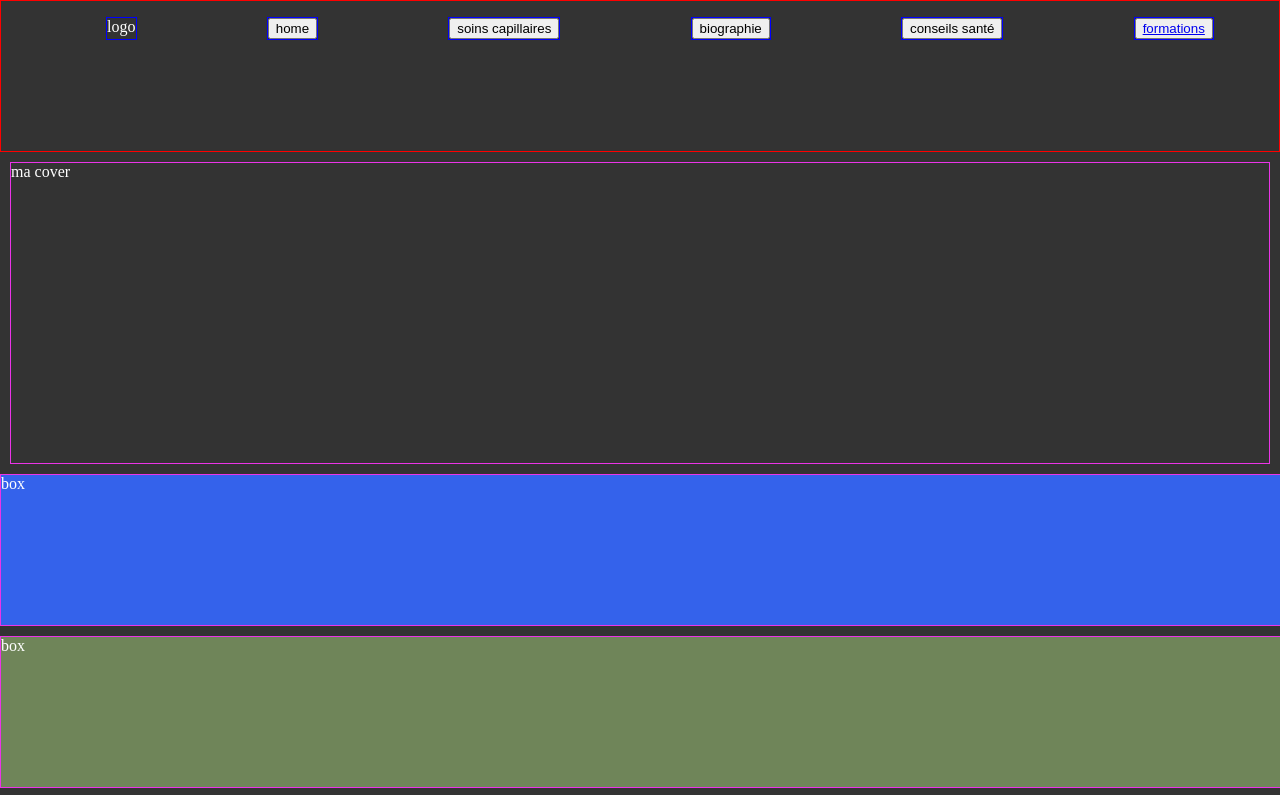
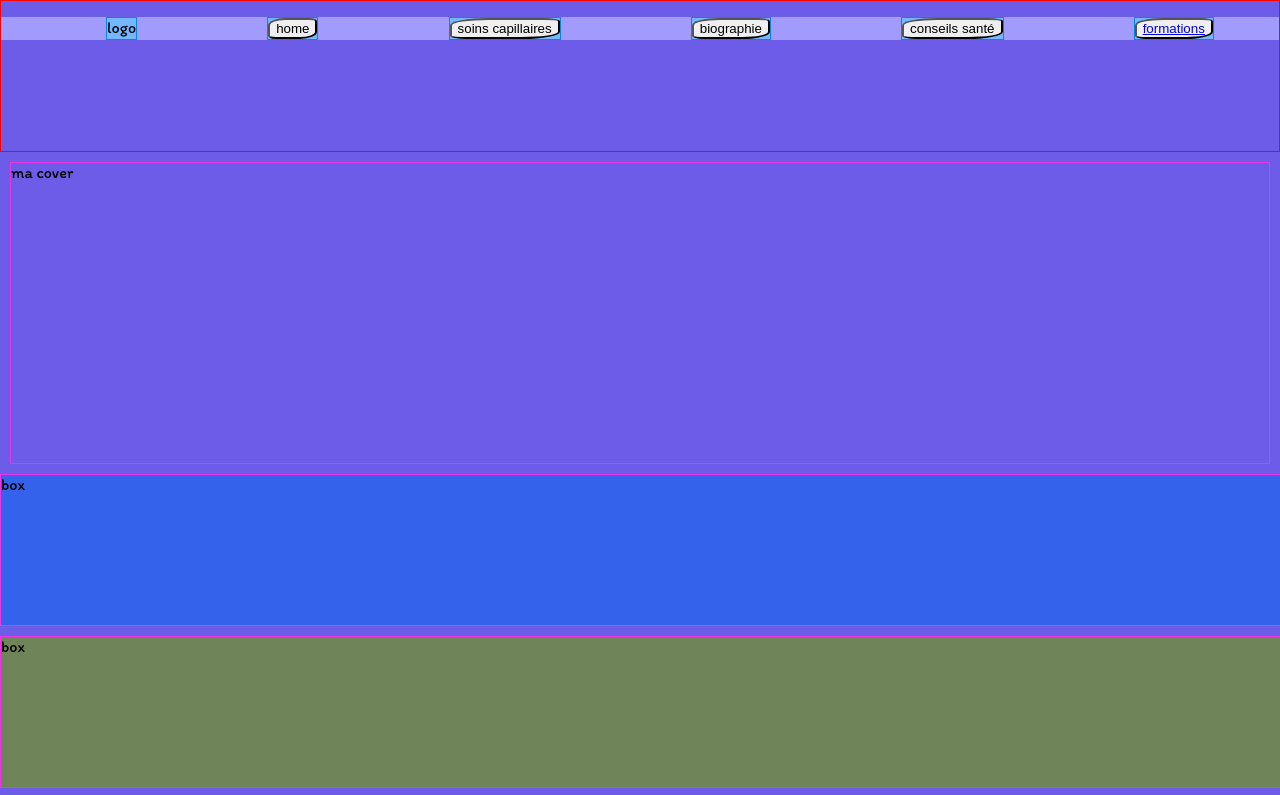
Before and after one commit to sergyth/mes_projets_dev, a plain HTML site: page NellySani.html in a window 1280 px wide. Shown: the top 795 px of the page. Drawn offline with Linux system fonts and the light colour scheme.

Commit message:
modification diverses

```diff
--- a/NellySani.html
+++ b/NellySani.html
@@ -5,6 +5,8 @@
 	<meta name="viewport" content="width=device-width, initial-scale=1.0">
 	<title>Mes cheveux ma Couronne</title>
 	<link rel="stylesheet" type="text/css" href="styles/style.css">
+	<link href="https://fonts.googleapis.com/css2?family=Heebo&family=Itim&display=swap" rel="stylesheet">
+
 </head>
 <body>
 	<!--header-->
--- a/styles/style.css
+++ b/styles/style.css
@@ -1,8 +1,9 @@
 body{
 	margin: 0;
 	padding: 0;
-	background-color: #333;
-	color: #fff;
+	color: #000;
+    font-family: 'Itim', cursive;
+    background-color: #6c5ce7;
 }
 .menu{
 	border: 1px solid red;
@@ -12,15 +13,17 @@ ul{
 	list-style-type: none;
 	display: flex;
 	justify-content: space-around;
+	background-color: #a29bfe;
 
 }
 img{
 	height: 300px;
-	border:1px solid red;
+	border:1px solid #000;
 	opacity: 0.3;
 }
 li{
-	border:1px solid blue;
+	border:1px solid #0984e3;
+	background-color: #74b9ff;
 
 }
 .cover{
@@ -61,3 +64,10 @@ li{
     margin: 10px 0;
     background-color: #23e8de;
 }
+
+button{
+	border-radius: 35% 15%;
+
+	color: #575fcf
+	background-color:#81ecec;
+}
```
